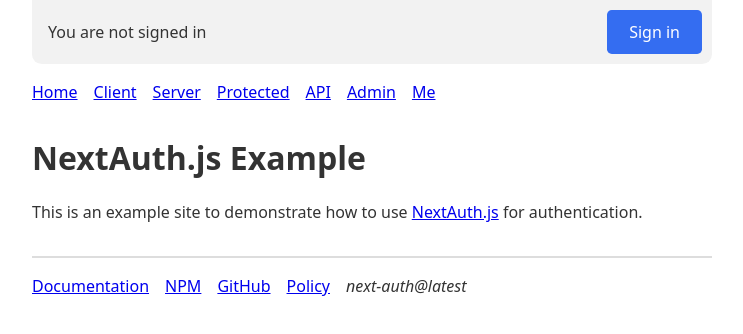
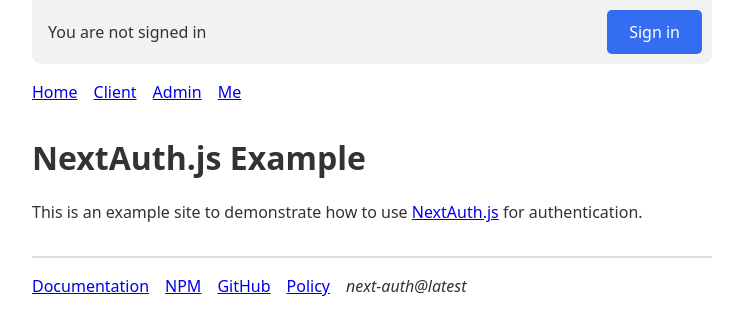
Before and after one commit to dattaray-basab/atef, a Next.js app: page / in a window 1280 px wide. Shown: the top 334 px of the page, without its empty margins (268-1011 px from the left). Built offline with nearby package versions, Linux system fonts and the light colour scheme; no server answers.

Commit message:
0.9.2: WIP: removing protected, server, api-example

```diff
--- a/components/header.tsx
+++ b/components/header.tsx
@@ -73,15 +73,6 @@ export default function Header() {
             <Link href="/client">Client</Link>
           </li>
           <li className={styles.navItem}>
-            <Link href="/server">Server</Link>
-          </li>
-          <li className={styles.navItem}>
-            <Link href="/protected">Protected</Link>
-          </li>
-          <li className={styles.navItem}>
-            <Link href="/api-example">API</Link>
-          </li>
-          <li className={styles.navItem}>
             <Link href="/admin">Admin</Link>
           </li>
           <li className={styles.navItem}>
```
